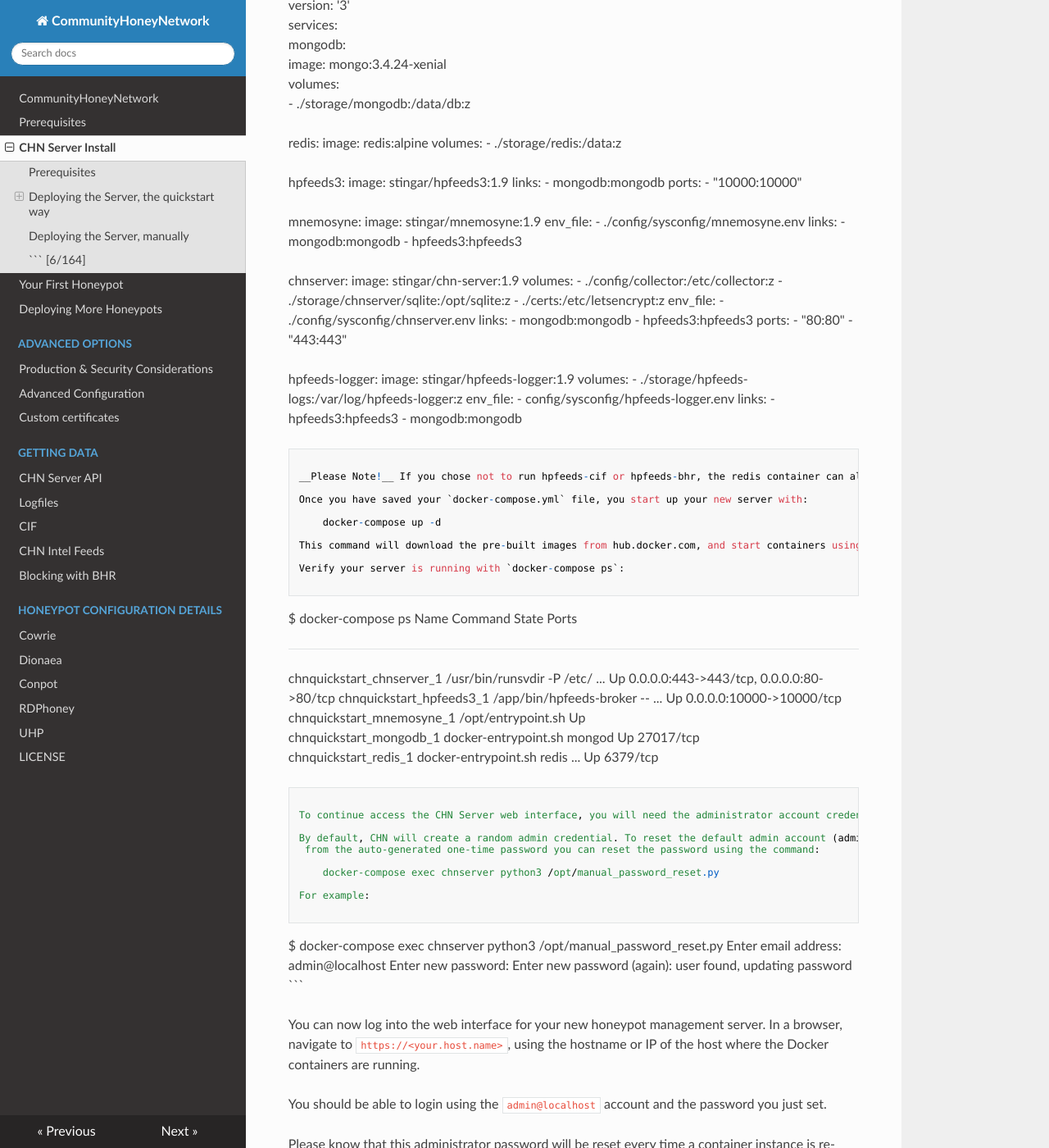
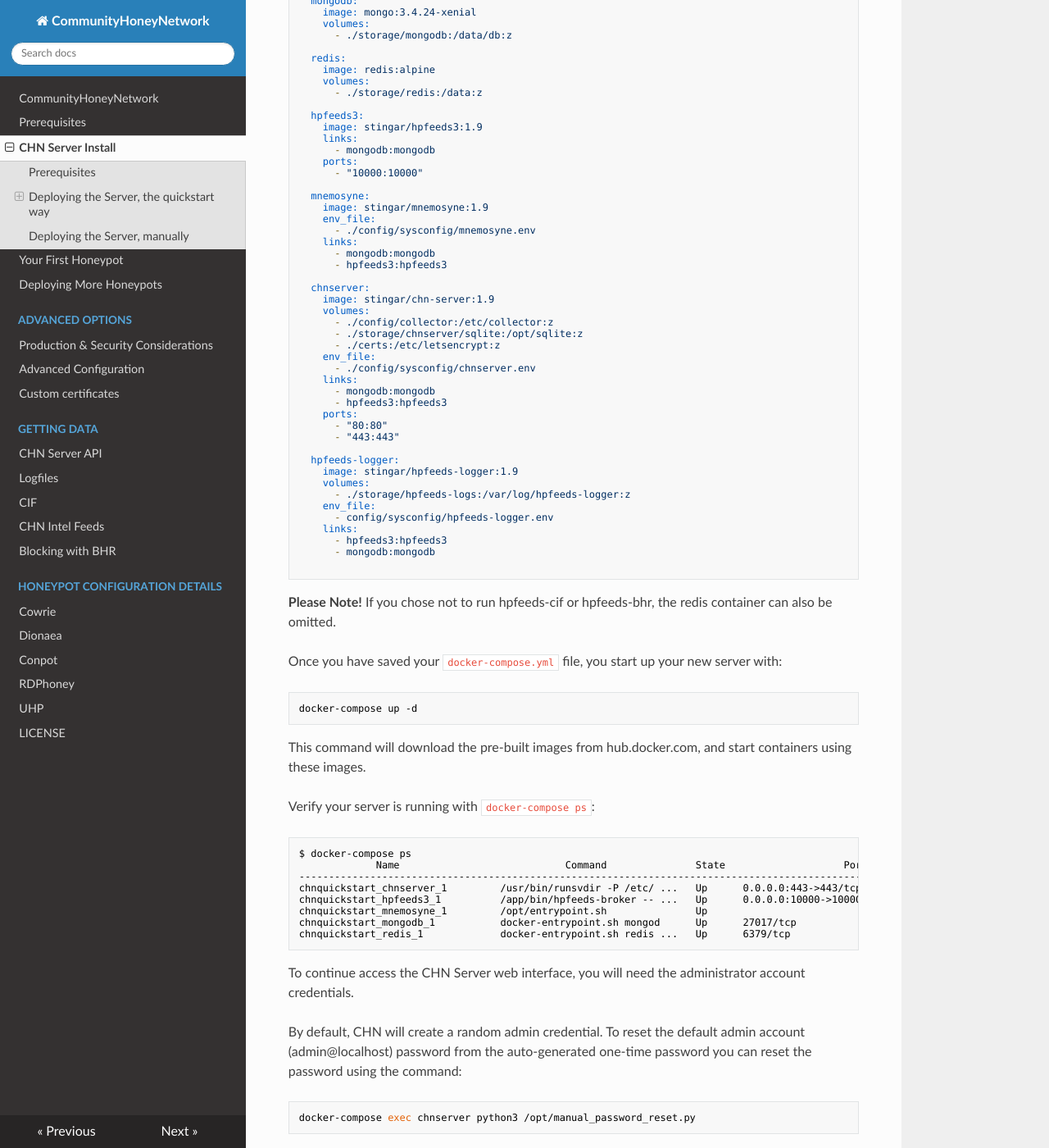
Before and after one commit to CommunityHoneyNetwork/chn-docs, an MkDocs documentation site: the page built from docs/serverinstall.md, in a window 1280 px wide and 1400 px high, scrolled down 6401 px. Shown: the whole window at 82% size. Built offline with MkDocs 1.6.1, drawn with Linux system fonts in a browser that asks for light colours; nearby versions of some CDN libraries; old or Windows-style settings are respelled for this version of MkDocs; some of the changed text lies outside the part shown.

Commit message:
Clean up break
Signed-off-by: Jesse Bowling <jesse.bowling@duke.edu>

````diff
--- a/docs/serverinstall.md
+++ b/docs/serverinstall.md
@@ -278,7 +278,7 @@ __Please Note!__ The value for the timeout is in *seconds*.
 Copy the following Docker Compose yaml, and save it as `docker-compose.yml`:
 
 
-```                                                                                                                                                                             [6/164]
+```
 ---
 version: '3'
 services:
````
